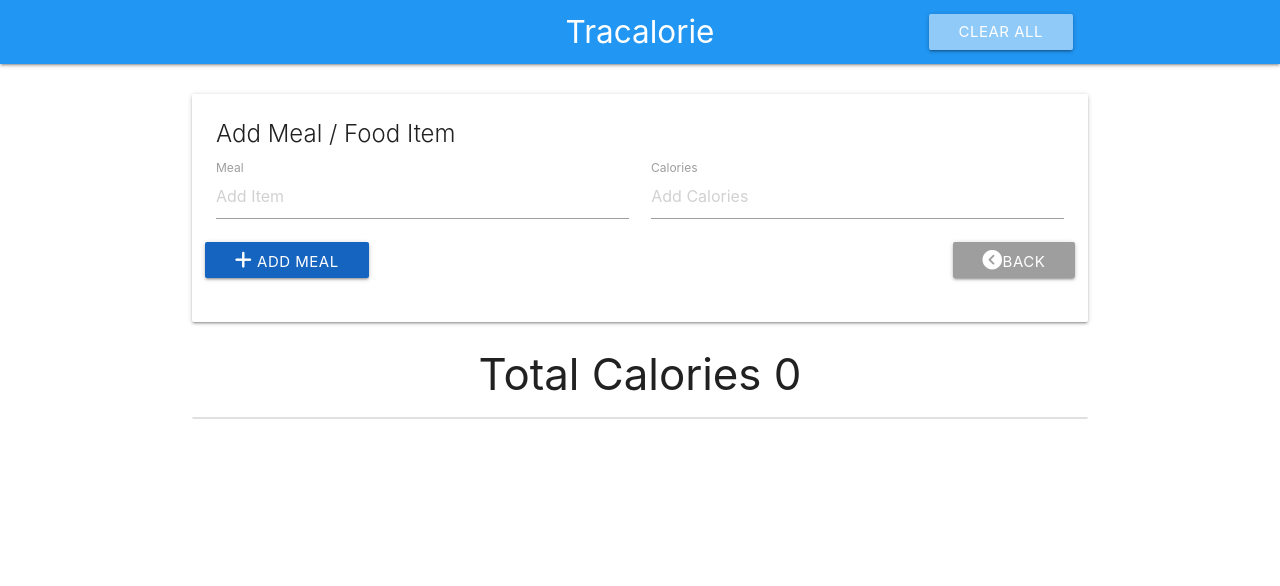
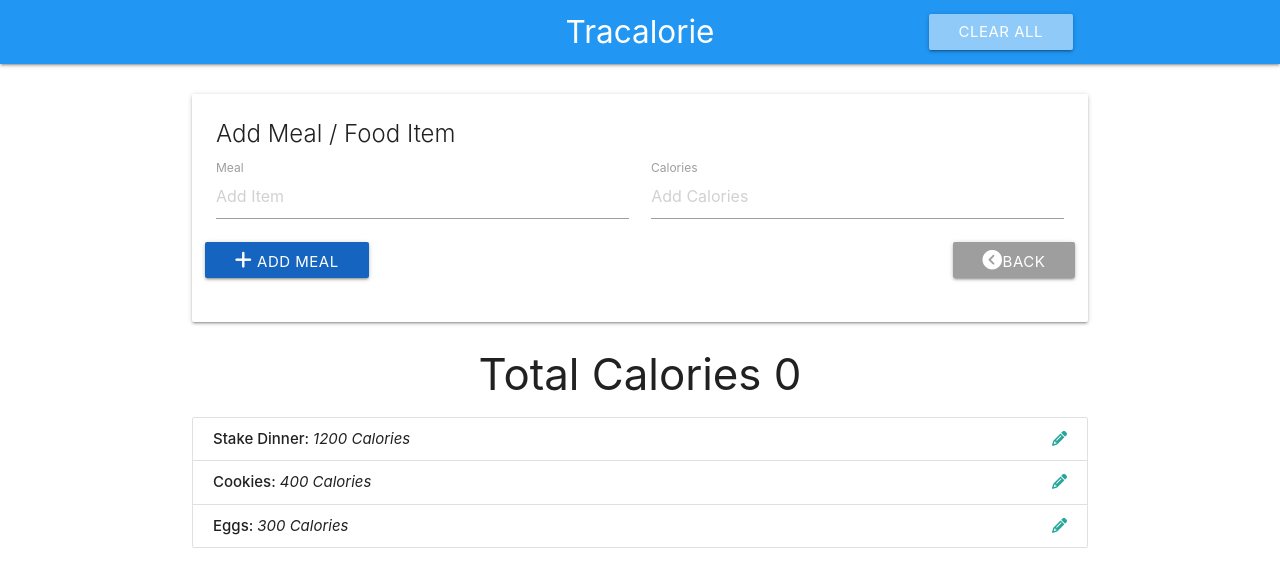
Before and after one commit to Tiny999/Tracalorie, a plain HTML site: page index.html in a window 1280 px wide. Drawn offline with Linux system fonts and the light colour scheme.

Commit message:
populate item list

```diff
--- a/app.js
+++ b/app.js
@@ -12,17 +12,17 @@ const ItemCtrl = (function(){
   // Data Structure (State)
   const state = {
     items: [
-      {id: 0, name: "stake dinner", calories: 1200},
-      {id: 1, name: "cookies", calories: 400},
-      {id: 2, name: "eggs", calories: 300}
+      {id: 0, name: "Stake Dinner", calories: 1200},
+      {id: 1, name: "Cookies", calories: 400},
+      {id: 2, name: "Eggs", calories: 300}
     ],
     currentItem:  null,
     totalCalories: 0
   };
 
   return {
-    logData:  function () {
-      return state;
+    getItems: function(){
+      return state.items;
     }
   }
 })();
@@ -31,12 +31,29 @@ const ItemCtrl = (function(){
 
 // UI Controller
 const UICtrl = (function(){
-
+  const UISelectors = {
+    itemList: '#item-list'
+  }
 
 
   // Public Methods
   return {
+    populateItemList: function(items){
+      let html = '';
 
+      items.forEach(item => {
+        html += `
+          <li class="collection-item" id="${item.id}">
+            <strong>${item.name}:  </strong> <em>${item.calories} Calories</em>
+            <a href="#" class="secondary-content"><i class="edit-item fa fa-pencil"></i></a>
+          </li>
+        `;
+      });
+
+      // Insert List items
+      document.querySelector(UISelectors.itemList).innerHTML = html;
+
+    }
   }
 })();
 
@@ -49,8 +66,15 @@ const App = (function(ItemCtrl, UICtrl){
   // Public Methods
   return {
     init: function(){
-      console.log("initialized")
+      // Fetch Items from Data Structure
+      const items = ItemCtrl.getItems();
+
+      //Populate Item List
+      UICtrl.populateItemList(items);
     }
   }
 
 })(ItemCtrl, UICtrl);
+
+// Initialize App
+App.init();
```
Also changed, not shown: index.html (+1 -1 lines).
